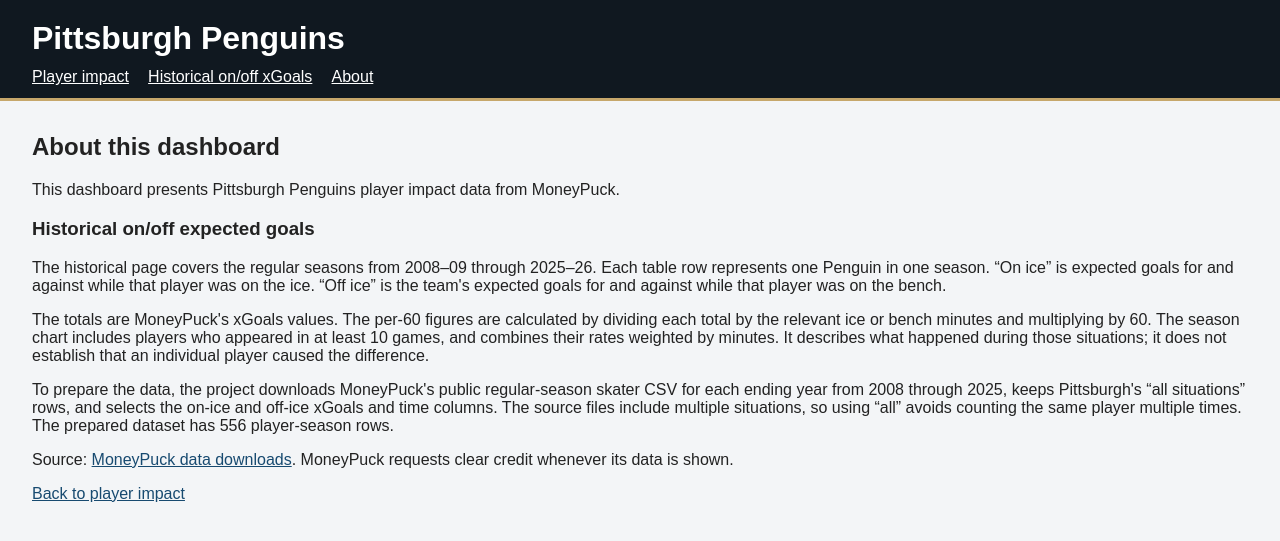
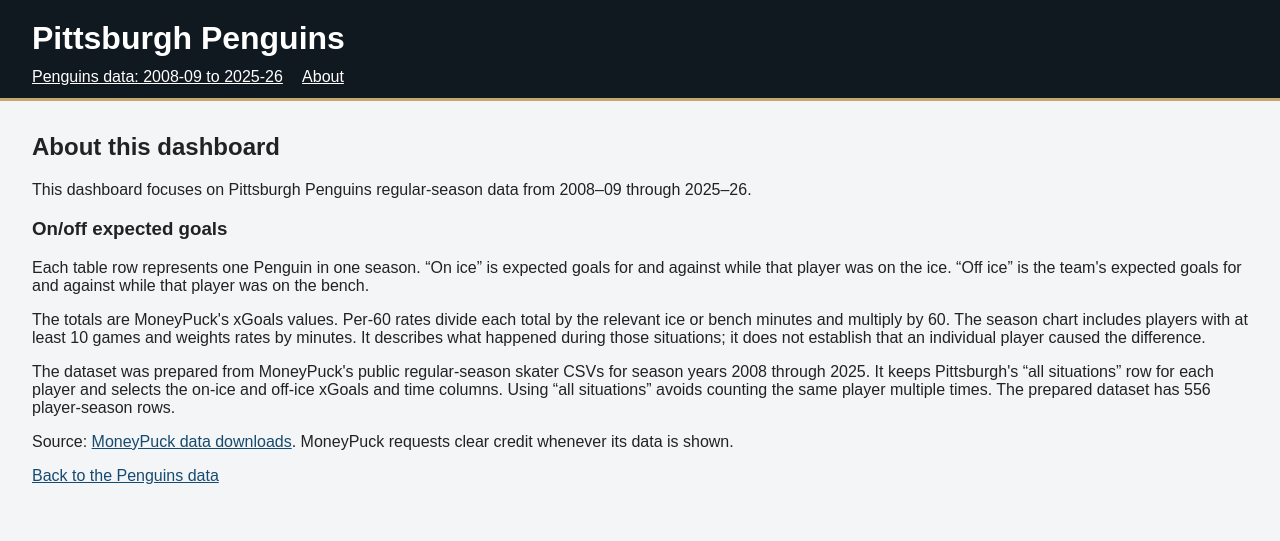
Before and after one commit to tgt53/pittsburgh-penguins-dashboard, a Flask app: page /about in a window 1280 px wide. Shown: the top 541 px of the page. Run offline with Flask 3, Linux system fonts and the light colour scheme.

Commit message:
Get rid of player impact tab

```diff
--- a/app/templates/about.html
+++ b/app/templates/about.html
@@ -4,11 +4,11 @@
 
 {% block content %}
     <h2>About this dashboard</h2>
-    <p>This dashboard presents Pittsburgh Penguins player impact data from MoneyPuck.</p>
-    <h3>Historical on/off expected goals</h3>
-    <p>The historical page covers the regular seasons from 2008–09 through 2025–26. Each table row represents one Penguin in one season. “On ice” is expected goals for and against while that player was on the ice. “Off ice” is the team's expected goals for and against while that player was on the bench.</p>
-    <p>The totals are MoneyPuck's xGoals values. The per-60 figures are calculated by dividing each total by the relevant ice or bench minutes and multiplying by 60. The season chart includes players who appeared in at least 10 games, and combines their rates weighted by minutes. It describes what happened during those situations; it does not establish that an individual player caused the difference.</p>
-    <p>To prepare the data, the project downloads MoneyPuck's public regular-season skater CSV for each ending year from 2008 through 2025, keeps Pittsburgh's “all situations” rows, and selects the on-ice and off-ice xGoals and time columns. The source files include multiple situations, so using “all” avoids counting the same player multiple times. The prepared dataset has 556 player-season rows.</p>
+    <p>This dashboard focuses on Pittsburgh Penguins regular-season data from 2008–09 through 2025–26.</p>
+    <h3>On/off expected goals</h3>
+    <p>Each table row represents one Penguin in one season. “On ice” is expected goals for and against while that player was on the ice. “Off ice” is the team's expected goals for and against while that player was on the bench.</p>
+    <p>The totals are MoneyPuck's xGoals values. Per-60 rates divide each total by the relevant ice or bench minutes and multiply by 60. The season chart includes players with at least 10 games and weights rates by minutes. It describes what happened during those situations; it does not establish that an individual player caused the difference.</p>
+    <p>The dataset was prepared from MoneyPuck's public regular-season skater CSVs for season years 2008 through 2025. It keeps Pittsburgh's “all situations” row for each player and selects the on-ice and off-ice xGoals and time columns. Using “all situations” avoids counting the same player multiple times. The prepared dataset has 556 player-season rows.</p>
     <p>Source: <a href="https://moneypuck.com/data.htm">MoneyPuck data downloads</a>. MoneyPuck requests clear credit whenever its data is shown.</p>
-    <p><a href="{{ url_for('home') }}">Back to player impact</a></p>
+    <p><a href="{{ url_for('home') }}">Back to the Penguins data</a></p>
 {% endblock %}
--- a/app/templates/base.html
+++ b/app/templates/base.html
@@ -9,8 +9,7 @@
     <header>
         <h1>Pittsburgh Penguins</h1>
         <nav aria-label="Main navigation">
-            <a href="{{ url_for('home') }}">Player impact</a>
-            <a href="{{ url_for('historical_on_off') }}">Historical on/off xGoals</a>
+            <a href="{{ url_for('home') }}">Penguins data: 2008-09 to 2025-26</a>
             <a href="{{ url_for('about') }}">About</a>
         </nav>
     </header>
--- a/main.py
+++ b/main.py
@@ -1,8 +1,7 @@
 import csv
 from pathlib import Path
 
-from flask import Flask, render_template, send_file
-from app.main import get_penguins_player_impact_rows
+from flask import Flask, redirect, render_template, send_file, url_for
 
 app = Flask(__name__, template_folder="app/templates", static_folder="app/static")
 HISTORICAL_DATA = Path(__file__).parent / "data" / "penguins_on_off_xgoals_2008_09_to_2025_26.csv"
@@ -10,8 +9,7 @@ HISTORICAL_DATA = Path(__file__).parent / "data" / "penguins_on_off_xgoals_2008_
 
 @app.route("/")
 def home():
-    players = get_penguins_player_impact_rows()
-    return render_template("index.html", players=players)
+    return render_historical_on_off()
 
 
 @app.route("/about")
@@ -21,6 +19,10 @@ def about():
 
 @app.route("/on-off")
 def historical_on_off():
+    return redirect(url_for("home"))
+
+
+def render_historical_on_off():
     with HISTORICAL_DATA.open(encoding="utf-8", newline="") as source:
         rows = list(csv.DictReader(source))
     return render_template("on_off.html", rows=rows)
```
Also changed, not shown: app/templates/index.html (deleted, +0 -49 lines), README.md.
